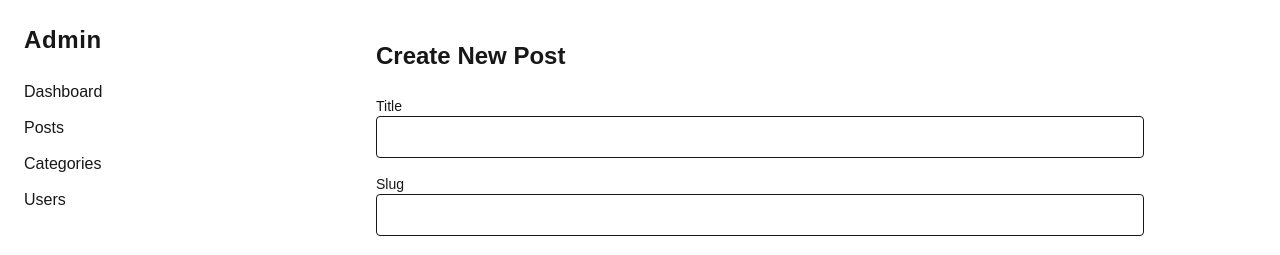
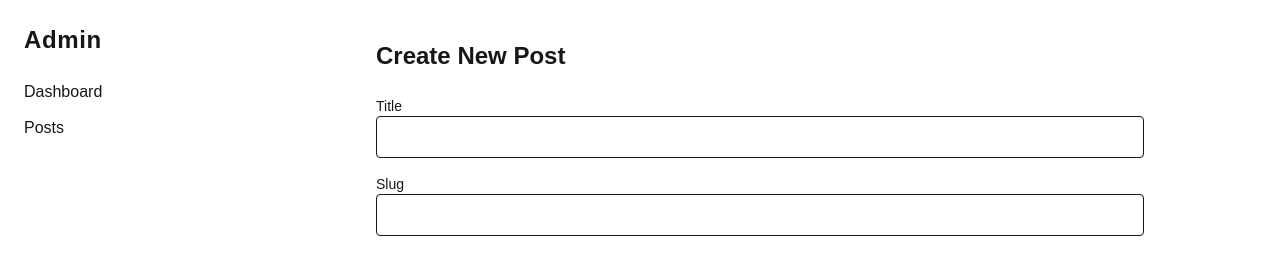
Before and after one commit to JohnWickBK99/seo-admin-app-frontend, a Next.js app: page /dashboard/posts/new in a window 1280 px wide. Shown: the top 255 px of the page. Built offline with nearby package versions, Linux system fonts and the light colour scheme.

Commit message:
Refactor API endpoints for blog management: Update fetch calls in PostForm, PostTable, and post detail page to use the correct API path. Remove unused links from the dashboard layout for a cleaner UI.

```diff
--- a/app/dashboard/layout.tsx
+++ b/app/dashboard/layout.tsx
@@ -16,18 +16,6 @@ export default function DashboardLayout({ children }: { children: ReactNode }) {
           >
             Posts
           </Link>
-          <Link
-            href="/dashboard/categories"
-            className="hover:text-white/80 transition"
-          >
-            Categories
-          </Link>
-          <Link
-            href="/dashboard/users"
-            className="hover:text-white/80 transition"
-          >
-            Users
-          </Link>
         </nav>
       </aside>
       <main className="flex-1 p-10 overflow-y-auto">{children}</main>
--- a/app/dashboard/posts/PostForm.tsx
+++ b/app/dashboard/posts/PostForm.tsx
@@ -74,7 +74,7 @@ export default function PostForm({
 
   const onSubmit = async (values: PostValues) => {
     setErrorMessage(null);
-    const endpoint = isEdit ? `/api/blog/${initialData?.id}` : "/api/blogs";
+    const endpoint = isEdit ? `/api/blogs/${initialData?.id}` : "/api/blogs";
     const method = isEdit ? "PUT" : "POST";
 
     const res = await fetch(endpoint, {
--- a/app/dashboard/posts/PostTable.tsx
+++ b/app/dashboard/posts/PostTable.tsx
@@ -17,7 +17,7 @@ export default function PostTable({ posts }: { posts: Post[] }) {
   const handleDelete = async (id: string) => {
     const ok = confirm("Are you sure you want to delete this post?");
     if (!ok) return;
-    const res = await fetch(`/api/blog/${id}`, { method: "DELETE" });
+    const res = await fetch(`/api/blogs/${id}`, { method: "DELETE" });
     if (res.ok) {
       setData((prev) => prev.filter((p) => p.id !== id));
     } else {
--- a/app/dashboard/posts/[id]/page.tsx
+++ b/app/dashboard/posts/[id]/page.tsx
@@ -2,12 +2,13 @@ import PostForm from "../PostForm";
 import { notFound } from "next/navigation";
 
 async function getPost(id: string) {
-  const res = await fetch(
-    `${process.env.NEXT_PUBLIC_BASE_URL ?? ""}/api/blog/${id}`,
-    {
-      cache: "no-store",
-    }
-  );
+  const base =
+    process.env.NEXT_PUBLIC_BASE_URL || process.env.VERCEL_URL
+      ? `https://${process.env.VERCEL_URL}`
+      : "http://localhost:3000";
+  const res = await fetch(`${base}/api/blogs/${id}`, {
+    cache: "no-store",
+  });
   if (res.status === 404) return null;
   if (!res.ok) throw new Error("Failed to fetch");
   return res.json();
@@ -18,7 +19,8 @@ export default async function EditPostPage({
 }: {
   params: { id: string };
 }) {
-  const post = await getPost(params.id);
+  const { id } = await params;
+  const post = await getPost(id);
   if (!post) notFound();
 
   return (
```
